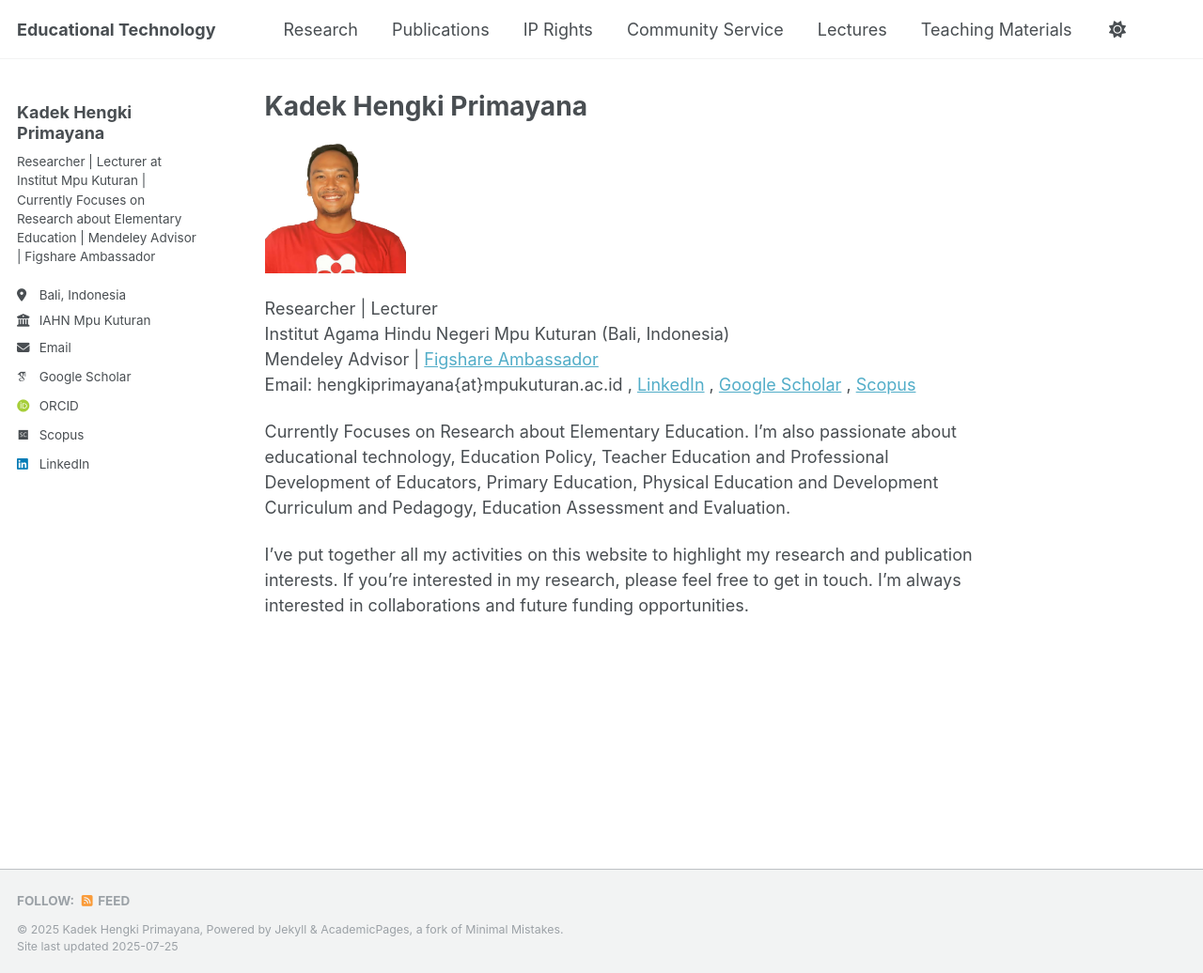
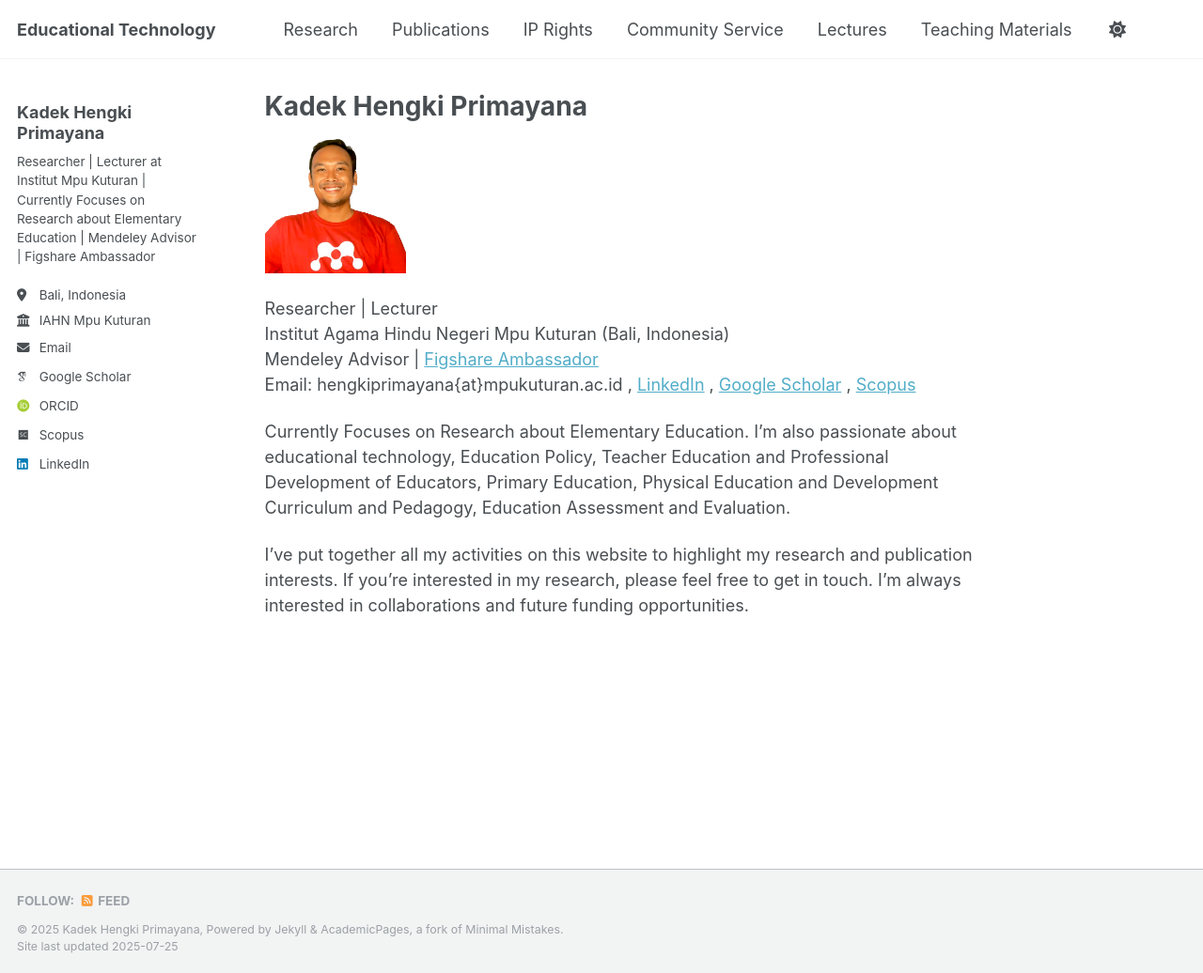
Before and after one commit to hengkiprimayana/hengkiprimayana.github.io, a Jekyll site: the page built from _pages/about.md, in a window 1280 px wide and 1036 px high. Shown: the whole window at 94% size. Built offline with Jekyll 4.4.1, drawn with Linux system fonts in a browser that asks for light colours; some web fonts are replaced; a script that is not in the unit is left out.

Commit message:
Update about.md

```diff
--- a/_pages/about.md
+++ b/_pages/about.md
@@ -7,7 +7,7 @@ redirect_from:
   - /about.html
 ---
 
-<img src="/images/hengkiweb2.png" width="150">
+<img src="/images/hengkiweb3.png" width="150">
 
 Researcher | Lecturer <br>
 Institut Agama Hindu Negeri Mpu Kuturan (Bali, Indonesia) <br>
```
